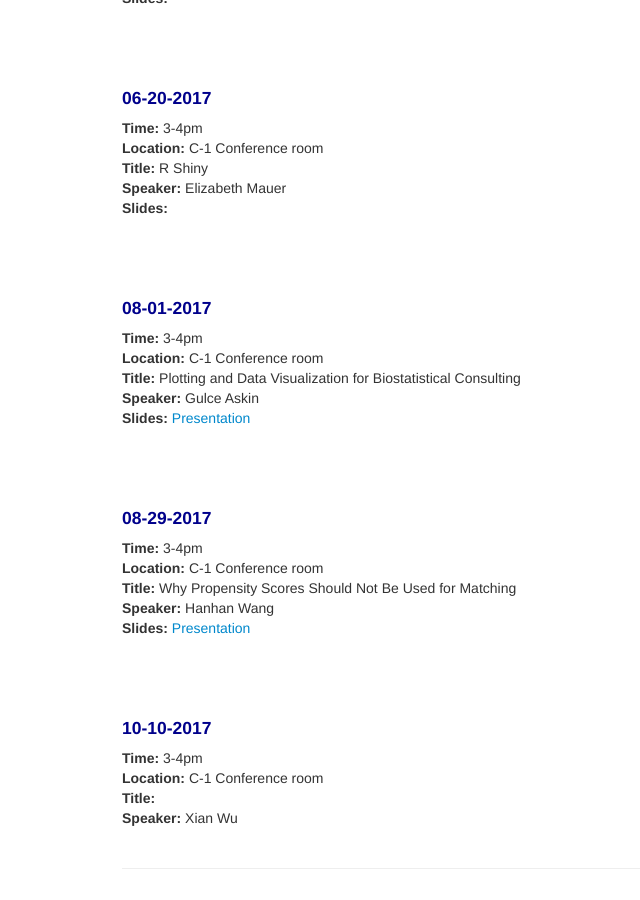
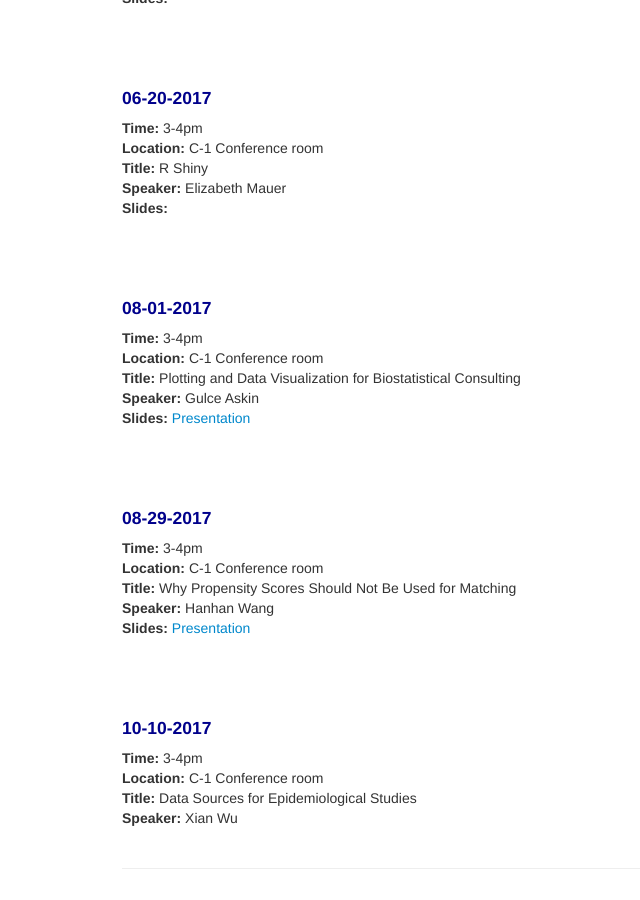
Before and after one commit to ovsavenkov/ovsavenkov.github.io, a Jekyll site: the page built from seminars.md, in a window 1280 px wide and 900 px high, scrolled down 1634 px. Shown: the whole window, without its empty margins (168-808 px from the left). Built offline with Jekyll 4.4.1, drawn with Linux system fonts in a browser that asks for light colours.

Commit message:
add seminar title for Xian's presentation

```diff
--- a/seminars.md
+++ b/seminars.md
@@ -126,5 +126,5 @@ description: Division of Biostatistics and Epidemiology Seminars
 #### 10-10-2017
 **Time:** 3-4pm \\
 **Location:** C-1 Conference room \\
-**Title:**  \\
+**Title:** Data Sources for Epidemiological Studies\\
 **Speaker:** Xian Wu
```
